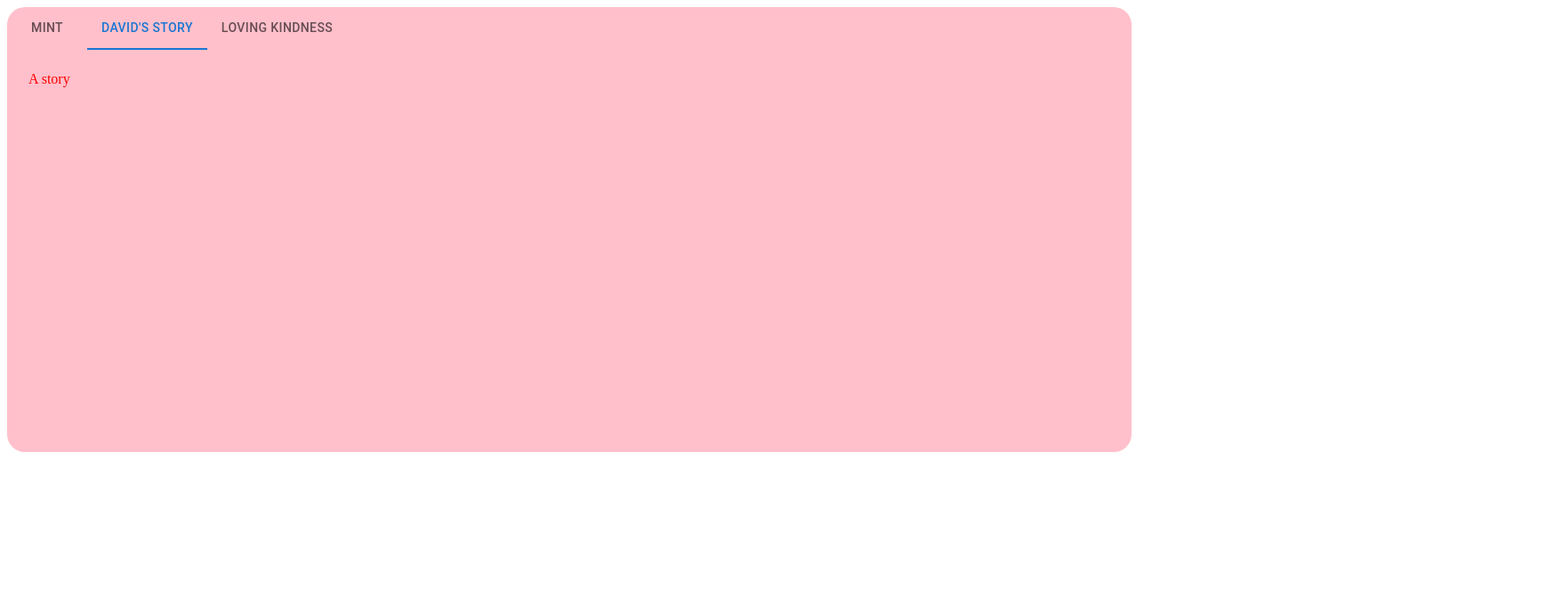
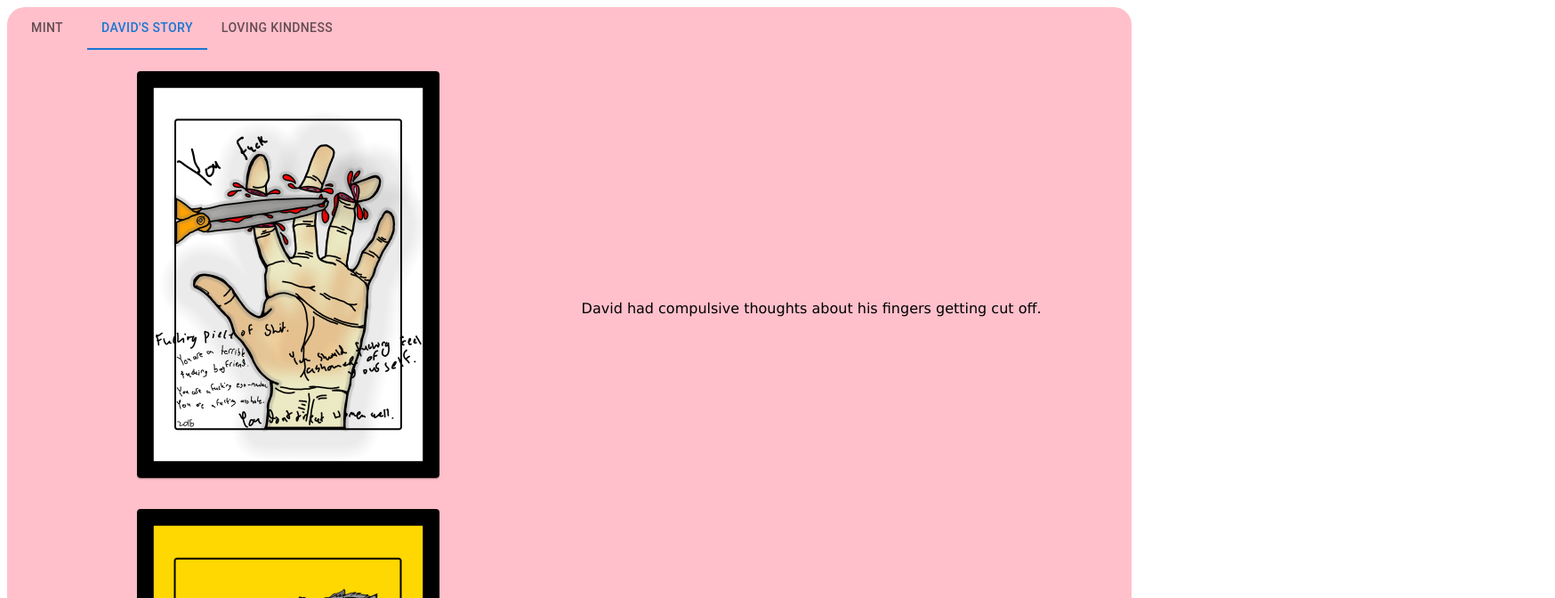
Before and after one commit to dshank-forge/david-has-anxiety-front-end, a React (Create React App) app: page / in a window 1280 px wide. Both pictures are taken after a click on the tab "DAVID'S STORY". Shown: the top 672 px of the page at 89% size, 1748 px wide, since content can reach past the window. Built offline with nearby package versions, Linux system fonts and the light colour scheme.

Commit message:
Completed a rough draft of the Davids Story Tab

```diff
--- /dev/null
+++ b/src/components/Components.css
@@ -0,0 +1,21 @@
+.MuiCard-root {
+    color: blue;
+    /* font-style ; */
+    height: 457px;
+    width: 340px;
+    /* margin-left: 100px; */
+}
+
+img {
+    border-width: 4px;
+    box-shadow: 2px;
+    height: 100%;
+    width: 100%;
+}
+
+.imageDesc {
+    justify-content: center;
+    /* color: blue; */
+    transform: translate(500px, -200px);
+    word-wrap: normal;
+}
--- a/src/components/DavidsStoryTab.js
+++ b/src/components/DavidsStoryTab.js
@@ -1,3 +1,50 @@
+// import "./ArtContainer";
+import {Stack, Card} from "@mui/material";
+import "./Components.css";
+import essay from "../images/essay.jpg";
+import byMyOwnHand from "../images/by_my_own_hand.jpg";
+
 export const DavidsStoryTab = () => {
-   return ( <div>A story</div> )
+   return (
+      <div>
+         <Stack spacing={2} ml="10%">
+            <div>
+               <Card><img src={byMyOwnHand}/></Card>
+               <div className="imageDesc">David had compulsive thoughts about his fingers getting cut
+               off.</div>
+            </div>
+            <div>
+               <Card><img src={essay}/></Card>
+               <div className="imageDesc">David had academic anxiety.</div>
+            </div>
+            <div>
+               <Card>NFT 3</Card>
+               <div className="imageDesc">David had a panic attack when he got high.</div>
+            </div>
+            <div>
+               <Card>NFT 4</Card>
+               <div className="imageDesc">Karmala and Sonamla welcomed David into their home.</div>
+            </div>
+            <div>
+               <Card>NFT 5</Card>
+               <div className="imageDesc">David felt like he was in a dream- like the world was
+               sliding away.</div>
+            </div>
+            <div>
+               <Card>NFT 6</Card>
+               <div className="imageDesc">David had a hard time stopping washing his hands.</div>
+            </div>
+            <div>
+               <Card>NFT 7</Card>
+               <div className="imageDesc">David learned that he had a special Hebrew name.</div>
+            </div>
+            <div>
+               <Card>NFT 8</Card>
+               <div className="imageDesc">David worries compulsively about things in
+               his appartment.</div>
+            </div>
+         </Stack>
+
+      </div>
+   )
 }
--- a/src/components/MainBox.css
+++ b/src/components/MainBox.css
@@ -1,6 +1,7 @@
 .testBox {
     background-color: pink;
-    color: red;
+    /* color: red; */
     border-radius: 20px;
-    height: 500px;
+    height: 4000px;
+    font-family: 'Lucida Sans', 'Lucida Sans Regular', 'Lucida Grande', 'Lucida Sans Unicode', Geneva, Verdana, sans-serif;
 }
```
Also changed, not shown: src/components/ArtContainer.js (added), src/images/by_my_own_hand.jpg (added), src/images/essay.jpg (added).
